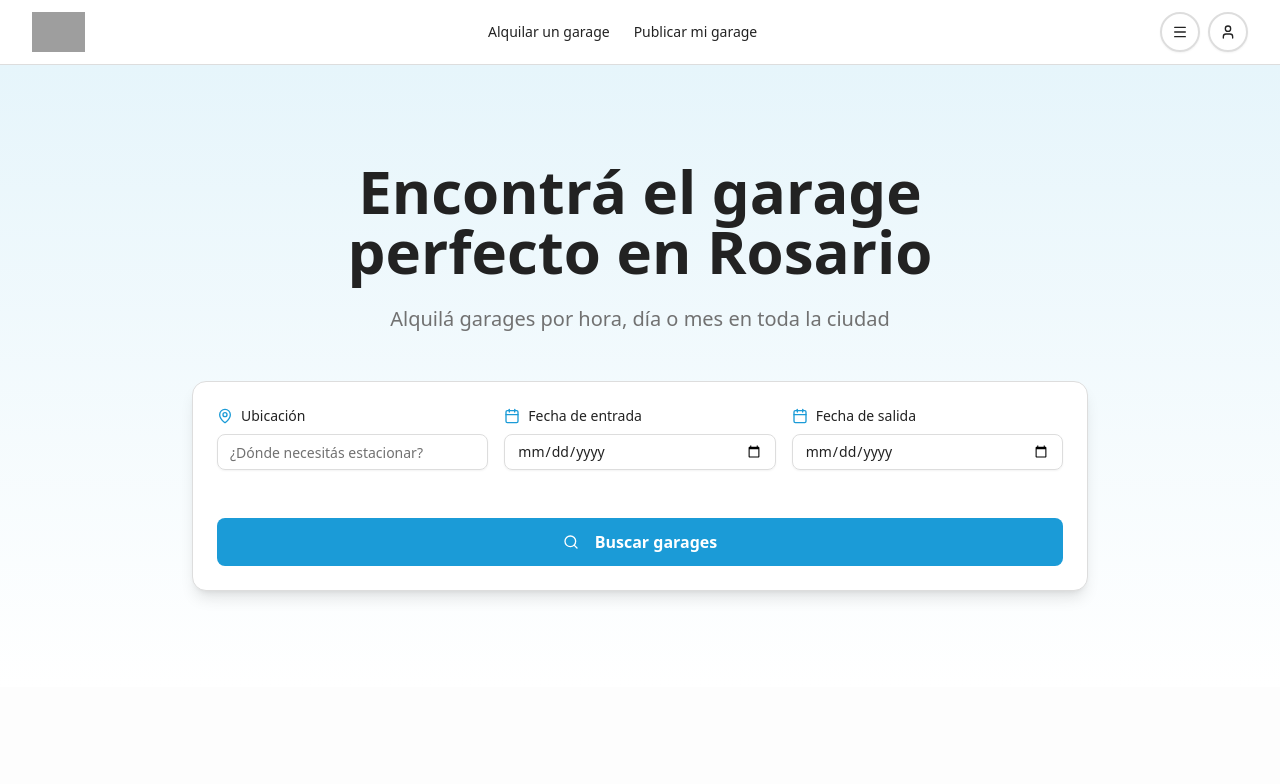
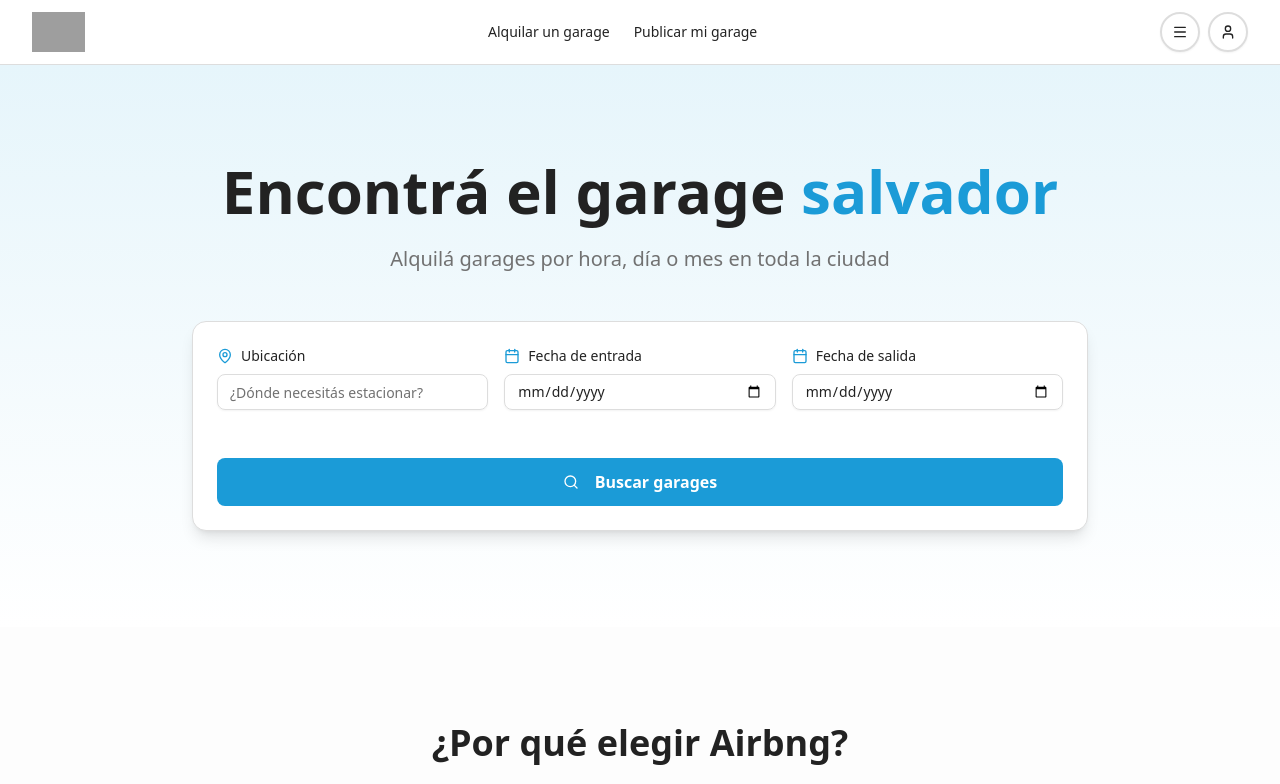
Before and after one commit to Lyn-UTN/tp-dsw, a React (Vite) app in the folder Frontend/: page / in a window 1280 px wide. Shown: the top 784 px of the page. Built offline with nearby package versions, Linux system fonts and the light colour scheme; grey boxes are pictures that could not be loaded.

Commit message:
Agrego rotating-text

```diff
--- a/Frontend/src/components/header.tsx
+++ b/Frontend/src/components/header.tsx
@@ -53,10 +53,14 @@ export function Header() {
               </DropdownMenuTrigger>
               <DropdownMenuContent align="end" className="w-48">
                 <DropdownMenuItem asChild>
-                  <Link to="/registrarse">Registrarse</Link>
+                  <Link to="/registrarse" className="cursor-pointer">
+                    Registrarse
+                  </Link>
                 </DropdownMenuItem>
                 <DropdownMenuItem asChild>
-                  <Link to="/login">Iniciar sesión</Link>
+                  <Link to="/login" className="cursor-pointer">
+                    Iniciar sesión
+                  </Link>
                 </DropdownMenuItem>
                 <DropdownMenuItem className="md:hidden">
                   Publicar mi garage
--- a/Frontend/src/components/hero.tsx
+++ b/Frontend/src/components/hero.tsx
@@ -1,9 +1,10 @@
-"use client";
+'use client';
 
-import { Button } from "@/components/ui/button";
-import { Input } from "@/components/ui/input";
-import { Search, MapPin, Calendar } from "lucide-react";
-import { Card } from "@/components/ui/card";
+import { Button } from '@/components/ui/button';
+import { Input } from '@/components/ui/input';
+import { Search, MapPin, Calendar } from 'lucide-react';
+import { Card } from '@/components/ui/card';
+import { RotatingText } from '@/components/ui/rotating-text';
 
 export function Hero() {
   return (
@@ -11,7 +12,11 @@ export function Hero() {
       <div className="container mx-auto px-4 sm:px-6 lg:px-8">
         <div className="max-w-4xl mx-auto text-center mb-12">
           <h1 className="text-4xl md:text-5xl lg:text-6xl font-bold text-balance mb-6">
-            Encontrá el garage perfecto en Rosario
+            Encontrá el garage{' '}
+            <RotatingText
+              words={['perfecto', 'más cercano', 'salvador', 'ideal']}
+              className="text-primary"
+            />{' '}
           </h1>
           <p className="text-lg md:text-xl text-muted-foreground text-balance">
             Alquilá garages por hora, día o mes en toda la ciudad
--- /dev/null
+++ b/Frontend/src/components/ui/rotating-text.tsx
@@ -0,0 +1,44 @@
+'use client';
+
+import { useEffect, useState } from 'react';
+import { cn } from '@/lib/utils';
+
+interface RotatingTextProps {
+  words: string[];
+  className?: string;
+  duration?: number;
+}
+
+export function RotatingText({
+  words,
+  className,
+  duration = 2000,
+}: RotatingTextProps) {
+  const [index, setIndex] = useState(0);
+  const [isAnimating, setIsAnimating] = useState(false);
+
+  useEffect(() => {
+    const interval = setInterval(() => {
+      setIsAnimating(true);
+      setTimeout(() => {
+        setIndex((current) => (current + 1) % words.length);
+        setIsAnimating(false);
+      }, 300);
+    }, duration);
+
+    return () => clearInterval(interval);
+  }, [words.length, duration]);
+
+  return (
+    <span
+      className={cn(
+        'inline-block transition-all duration-300',
+        isAnimating && 'opacity-0 -translate-y-2',
+        !isAnimating && 'opacity-100 translate-y-0',
+        className
+      )}
+    >
+      {words[index]}
+    </span>
+  );
+}
```
Also changed, not shown: Frontend/src/pages/Home.tsx (+6 -6 lines).
